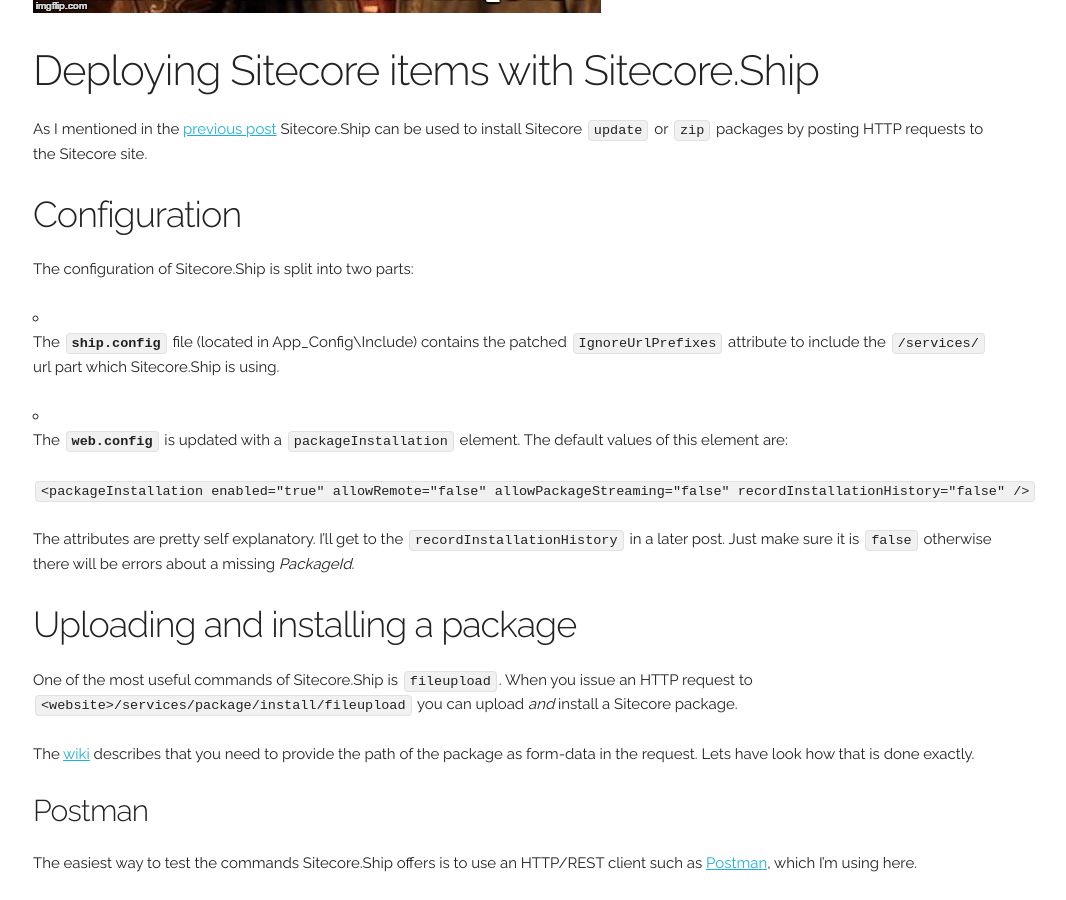
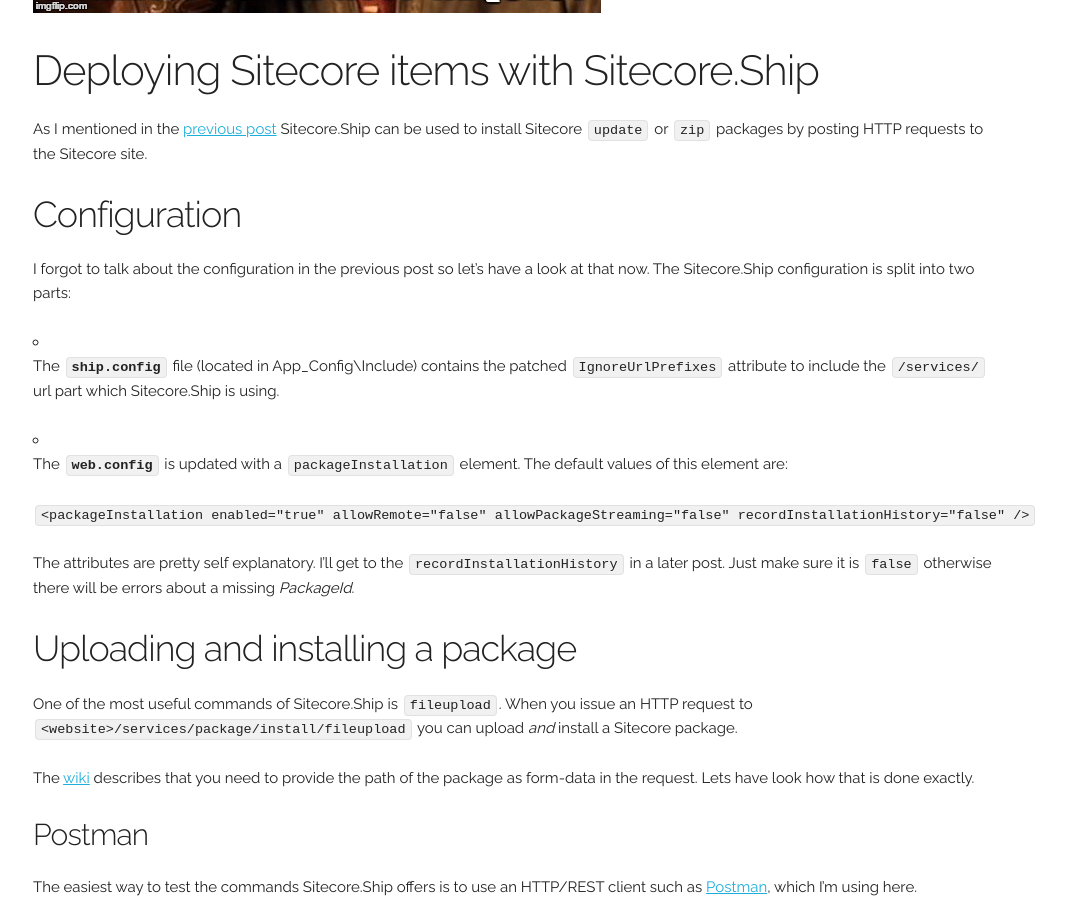
Before and after one commit to marcduiker/marcduiker.github.io, a Jekyll site: the page built from _posts/2015-10-31-ruling-the-continuous-integration-seas-with-sitecore-ship-part-2.md, in a window 1280 px wide and 900 px high, scrolled down 714 px. Shown: the whole window, without its empty margins (127-1193 px from the left). Built offline with Jekyll 4.4.1, drawn with Linux system fonts in a browser that asks for light colours; Markdown is read by kramdown in place of the engine named in the settings; comment, search, counter and statistics services are not loaded.

Commit message:
Added explanation why configuration is included in this post.

```diff
--- a/_posts/2015-10-31-ruling-the-continuous-integration-seas-with-sitecore-ship-part-2.md
+++ b/_posts/2015-10-31-ruling-the-continuous-integration-seas-with-sitecore-ship-part-2.md
@@ -13,7 +13,8 @@
 
 ###Configuration
 
-The configuration of Sitecore.Ship is split into two parts:
+I forgot to talk about the configuration in the previous post so let's have a look at that now.
+The Sitecore.Ship configuration is split into two parts:
 
 - The __`ship.config`__ file (located in App_Config\Include) contains the
 patched `IgnoreUrlPrefixes` attribute to include the `/services/` url part which Sitecore.Ship is using.
```
